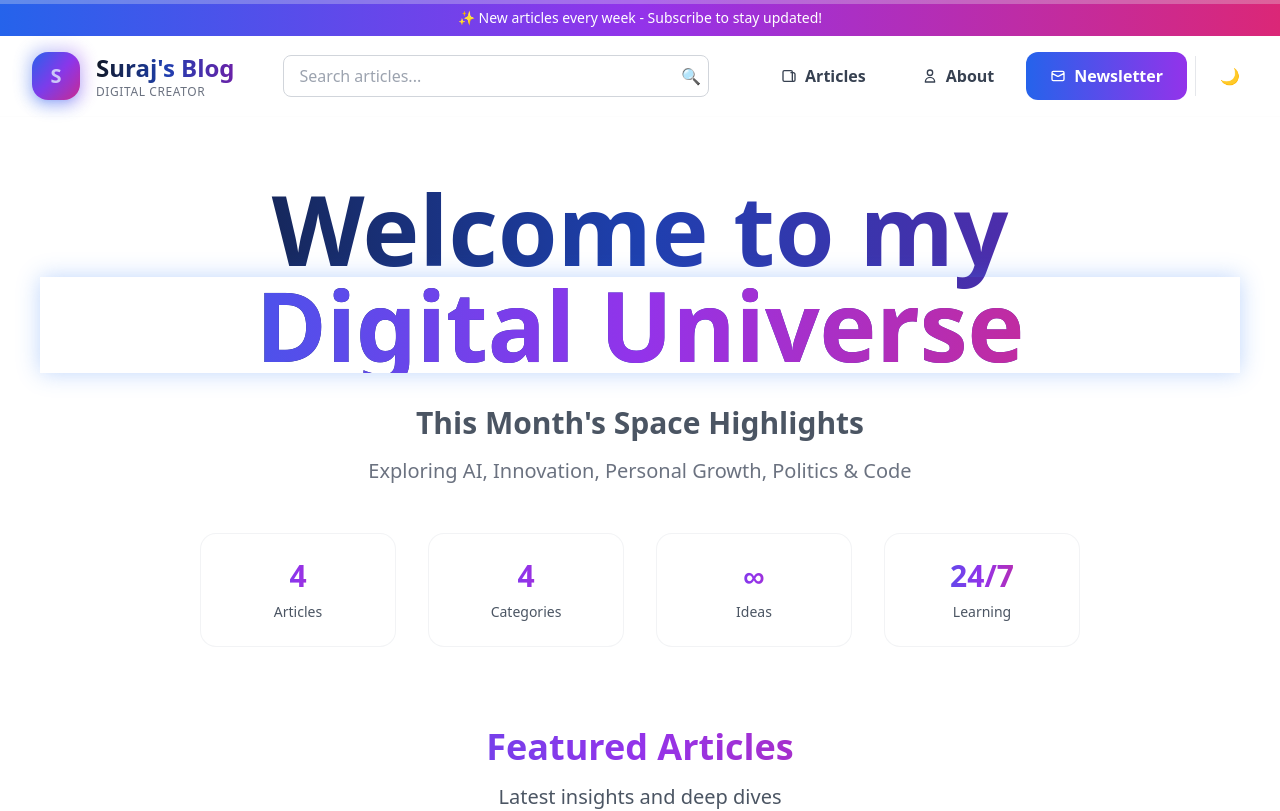
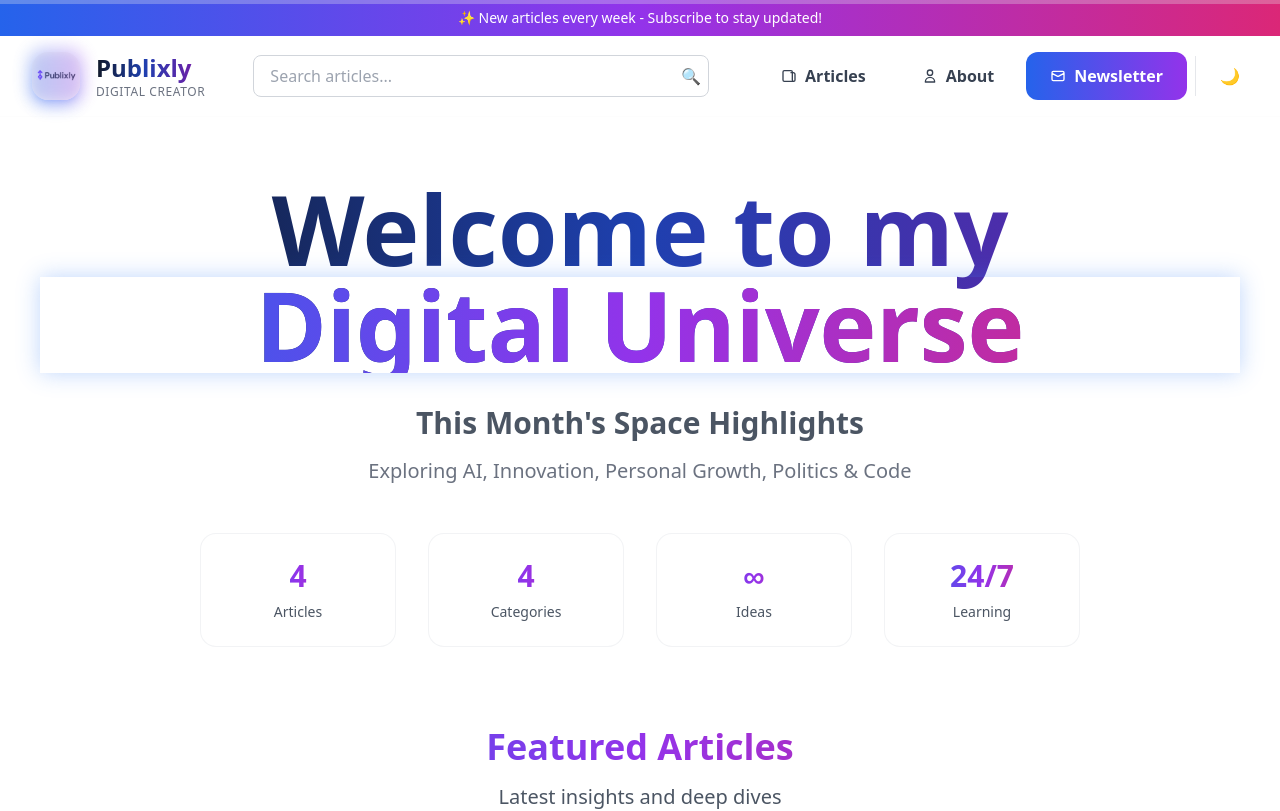
Before and after one commit to surajsk2003/Publixly, a Next.js app: page / in a window 1280 px wide. Shown: the top 811 px of the page. Built offline with nearby package versions, Linux system fonts and the light colour scheme.

Commit message:
updated the site name on navbar.tsx

```diff
--- a/components/Navbar.tsx
+++ b/components/Navbar.tsx
@@ -33,14 +33,16 @@ export default function Navbar() {
             <div className="flex items-center">
               <Link href="/" className="group flex items-center gap-4">
                 <div className="relative">
-                  <div className="w-12 h-12 bg-gradient-to-br from-blue-600 via-purple-600 to-pink-600 rounded-2xl flex items-center justify-center transform group-hover:scale-110 group-hover:rotate-3 transition-all duration-300 shadow-lg shadow-blue-500/25">
-                    <span className="text-white font-black text-xl">S</span>
-                  </div>
+                  <img
+                    src="/logo.png"
+                    alt="Publixly Logo"
+                    className="w-12 h-12 rounded-2xl transform group-hover:scale-110 group-hover:rotate-3 transition-all duration-300 shadow-lg shadow-blue-500/25"
+                  />
                   <div className="absolute -inset-1 bg-gradient-to-r from-blue-600 to-purple-600 rounded-2xl blur opacity-30 group-hover:opacity-60 transition-opacity duration-300" />
                 </div>
                 <div className="hidden sm:block">
                   <span className="text-2xl font-black bg-gradient-to-r from-gray-900 via-blue-800 to-purple-800 dark:from-white dark:via-blue-400 dark:to-purple-400 bg-clip-text text-transparent group-hover:from-blue-600 group-hover:to-purple-600 transition-all duration-300">
-                    Suraj&apos;s Blog
+                    Publixly
                   </span>
                   <div className="text-xs text-gray-500 dark:text-gray-400 font-medium tracking-wider uppercase">
                     Digital Creator
```
